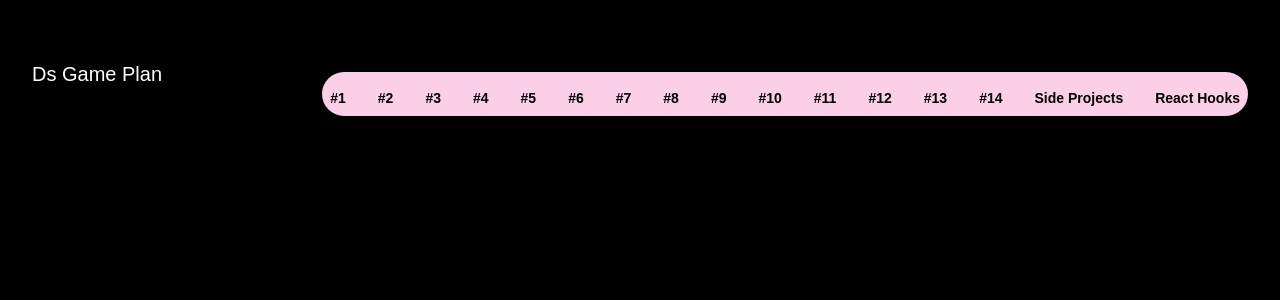
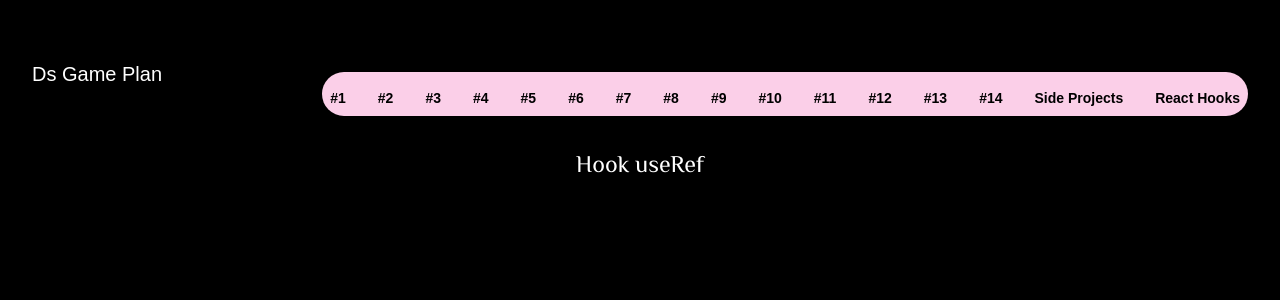
Before and after one commit to Davonne007-TX/game-plan, a React (Vite) app: page /hookUseRef in a window 1280 px wide. Shown: the top 300 px of the page. Built offline with nearby package versions, Linux system fonts and the light colour scheme; a web font is replaced by a local one.

Commit message:
add route for useRef hook

```diff
--- a/src/App.jsx
+++ b/src/App.jsx
@@ -13,6 +13,7 @@ import MoreUseCallback from "./components/Hooks/MoreUseCallback";
 import HookUseEffect from "./components/Hooks/HookUseEffect";
 import HookUseContext from "./components/Hooks/useContext/HookUseContext";
 import SecondExample from "./components/Hooks/useContext/SecondExample";
+import HookUseRef from "./components/Hooks/useRef/HookUseRef";
 import SideProjects from "./components/more-examples/SideProjects";
 import Lists from "./components/more-examples/Lists";
 import Toggle from "./components/more-examples/Toggle";
@@ -80,6 +81,7 @@ function App() {
           path="/nextExample"
           element={<SecondExample backToHooks={backToHooks} />}
         />
+        <Route path="/hookUseRef" element={<HookUseRef backToHooks />} />
         <Route path="/sideProjects" element={<SideProjects />} />
         <Route path="/lists" element={<Lists />} />
         <Route path="/toggle" element={<Toggle />} />
--- a/src/components/Hooks/useContext/HookUseContext.jsx
+++ b/src/components/Hooks/useContext/HookUseContext.jsx
@@ -1,4 +1,4 @@
-import { createContext, useContext, useState } from "react";
+import { createContext, useState } from "react";
 import Form from "./Form";
 import ReuseableButton from "../../ReuseableButton";
 import { useNavigate } from "react-router-dom";
--- /dev/null
+++ b/src/components/Hooks/useRef/HookUseRef.jsx
@@ -0,0 +1,7 @@
+export default function HookUseRef() {
+  return (
+    <section className="flex-time">
+      <h2 className="font-pizza text-2xl text-white">Hook useRef</h2>;
+    </section>
+  );
+}
```
